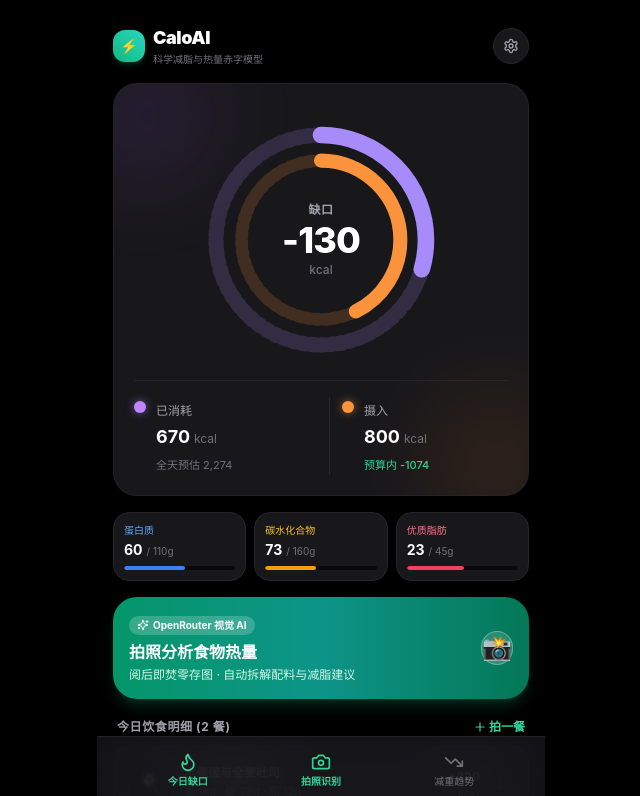
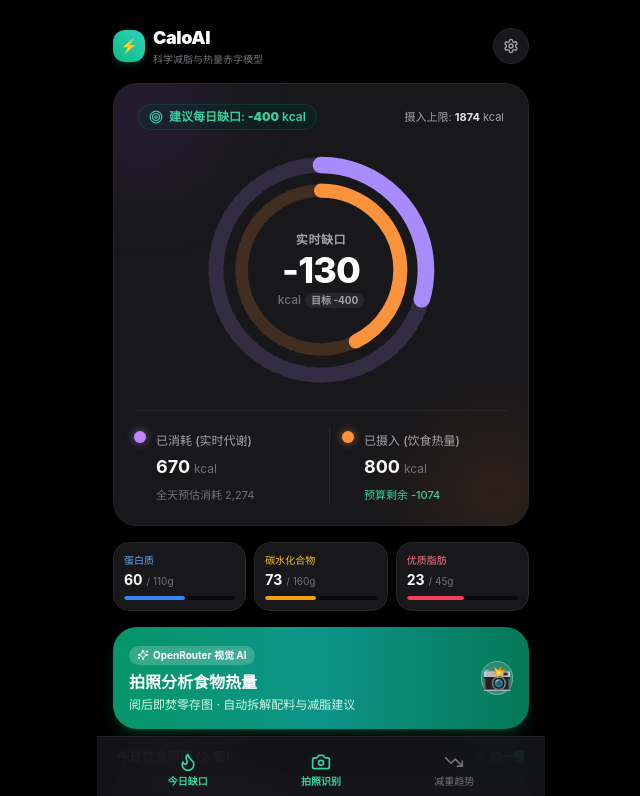
Before and after one commit to lufeihb1996/jianfei, a Next.js app: page / in a window 1280 px wide. Shown: the top 796 px of the page, without its empty margins (319-959 px from the left). Built offline with nearby package versions, Linux system fonts and the light colour scheme.

Commit message:
feat: display personalized recommended daily deficit and intake limit targets on main dashboard

```diff
--- a/src/components/DeficitDualRing.tsx
+++ b/src/components/DeficitDualRing.tsx
@@ -1,6 +1,7 @@
 'use client';
 
 import React from 'react';
+import { Target, Info } from 'lucide-react';
 
 interface DeficitDualRingProps {
   deficit: number;
@@ -28,11 +29,25 @@
   const innerCircumference = 2 * Math.PI * 62; // ~389.5
   const innerDasharray = `${intakeRatio * innerCircumference}, ${innerCircumference}`;
 
+  // 缺口达成情况对比 (当前缺口 vs 建议目标缺口)
+  const isDeficitAchieved = deficit >= targetDeficit;
+
   return (
     <div className="bg-[#18181b] rounded-3xl p-5 border border-zinc-800/80 flex flex-col items-center shadow-lg relative overflow-hidden">
       {/* 柔和背景光晕 */}
       <div className="absolute -top-10 -left-10 w-36 h-36 bg-purple-500/10 rounded-full blur-2xl pointer-events-none" />
       <div className="absolute -bottom-10 -right-10 w-36 h-36 bg-orange-500/10 rounded-full blur-2xl pointer-events-none" />
+
+      {/* 顶部目标缺口与预算提示栏 */}
+      <div className="w-full flex justify-between items-center px-1 pb-1 text-xs">
+        <div className="flex items-center gap-1.5 bg-emerald-950/40 border border-emerald-800/40 px-2.5 py-1 rounded-full text-emerald-400 font-semibold">
+          <Target className="w-3.5 h-3.5" />
+          <span>建议每日缺口: <b>-{targetDeficit}</b> kcal</span>
+        </div>
+        <span className="text-[11px] text-zinc-400">
+          摄入上限: <b className="text-zinc-200">{maxIntakeAllowed}</b> kcal
+        </span>
+      </div>
 
       {/* 核心双环 SVG 仪表盘 */}
       <div className="relative w-64 h-64 flex items-center justify-center my-2">
@@ -88,13 +103,24 @@
           />
         </svg>
 
-        {/* 中心文字：缺口核心指标 */}
+        {/* 中心文字：缺口核心指标与目标达成对比 */}
         <div className="absolute inset-0 flex flex-col items-center justify-center text-center pointer-events-none">
-          <span className="text-xs font-semibold text-zinc-400 tracking-wider">缺口</span>
+          <span className="text-xs font-semibold text-zinc-400 tracking-wider">实时缺口</span>
           <span className="text-4xl font-extrabold text-white tracking-tight my-0.5 font-sans">
             {deficit.toLocaleString()}
           </span>
-          <span className="text-xs font-medium text-zinc-500">kcal</span>
+          <div className="flex items-center gap-1">
+            <span className="text-xs font-medium text-zinc-500">kcal</span>
+            <span
+              className={`text-[10px] font-bold px-1.5 py-0.2 rounded-full ${
+                isDeficitAchieved
+                  ? 'bg-emerald-950 text-emerald-400 border border-emerald-800/40'
+                  : 'bg-zinc-800 text-zinc-400'
+              }`}
+            >
+              目标 -{targetDeficit}
+            </span>
+          </div>
         </div>
       </div>
 
@@ -104,14 +130,14 @@
         <div className="flex items-start gap-2.5">
           <span className="w-3 h-3 rounded-full bg-purple-400 mt-1 flex-shrink-0 shadow-[0_0_8px_rgba(167,139,250,0.6)]" />
           <div>
-            <span className="text-xs text-zinc-400 font-medium">已消耗</span>
+            <span className="text-xs text-zinc-400 font-medium">已消耗 (实时代谢)</span>
             <div className="flex items-baseline gap-1 mt-0.5">
               <span className="text-lg font-bold text-white font-sans">
                 {burnedLive.toLocaleString()}
               </span>
               <span className="text-xs text-zinc-500">kcal</span>
             </div>
-            <span className="text-[11px] text-zinc-500">全天预估 {tdee.toLocaleString()}</span>
+            <span className="text-[11px] text-zinc-500">全天预估消耗 {tdee.toLocaleString()}</span>
           </div>
         </div>
 
@@ -119,7 +145,7 @@
         <div className="flex items-start gap-2.5 pl-3 border-l border-zinc-800">
           <span className="w-3 h-3 rounded-full bg-orange-400 mt-1 flex-shrink-0 shadow-[0_0_8px_rgba(251,146,60,0.6)]" />
           <div>
-            <span className="text-xs text-zinc-400 font-medium">摄入</span>
+            <span className="text-xs text-zinc-400 font-medium">已摄入 (饮食热量)</span>
             <div className="flex items-baseline gap-1 mt-0.5">
               <span className="text-lg font-bold text-white font-sans">
                 {intake.toLocaleString()}
@@ -128,8 +154,8 @@
             </div>
             <span className="text-[11px] text-emerald-400 font-medium">
               {intake <= maxIntakeAllowed
-                ? `预算内 -${maxIntakeAllowed - intake}`
-                : `超出预算 +${intake - maxIntakeAllowed}`}
+                ? `预算剩余 -${maxIntakeAllowed - intake}`
+                : `超标 +${intake - maxIntakeAllowed}`}
             </span>
           </div>
         </div>
```
